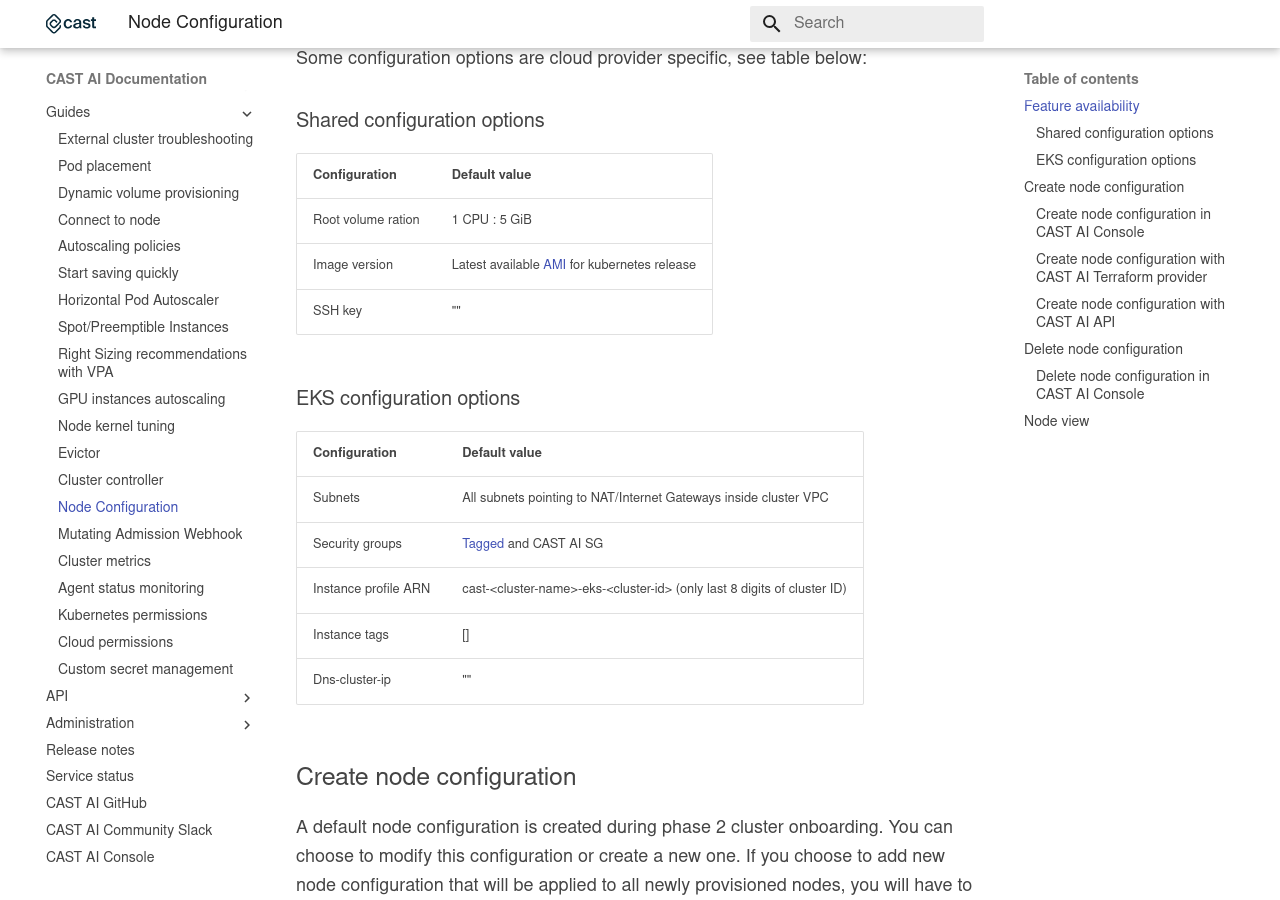
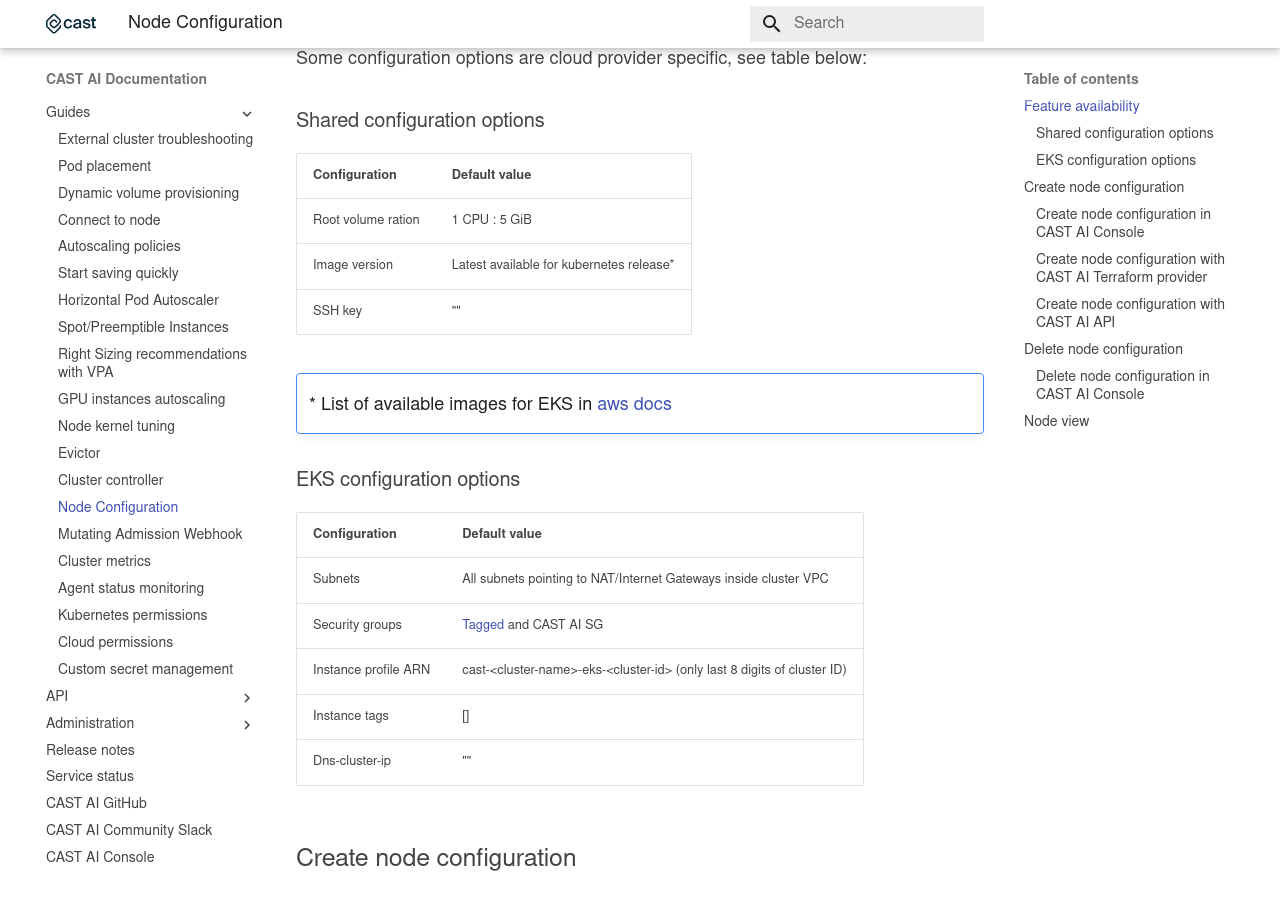
Before and after one commit to castai/docs, an MkDocs documentation site: the page built from docs/guides/node-configuration.md, in a window 1280 px wide and 900 px high, scrolled down 1052 px. Built offline with MkDocs 1.6.1 and Material for MkDocs 9.7.7, drawn with Linux system fonts in a browser that asks for light colours; some web fonts are replaced.

Commit message:
link aws available images

```diff
--- a/docs/guides/node-configuration.md
+++ b/docs/guides/node-configuration.md
@@ -33,9 +33,11 @@
 | Configuration        | Default value  |
 |----------------------|----------------|
 | Root volume ration   |  1 CPU : 5 GiB |
-| Image version        | Latest available [AMI](https://docs.aws.amazon.com/eks/latest/userguide/eks-optimized-ami.html) for kubernetes release |
+| Image version        | Latest available for kubernetes release* |
 | SSH key              | ""             |
 
+!!! note ""
+    \* List of available images for EKS in [aws docs](https://docs.aws.amazon.com/eks/latest/userguide/eks-optimized-ami.html)
 
 ### EKS configuration options
 
```
